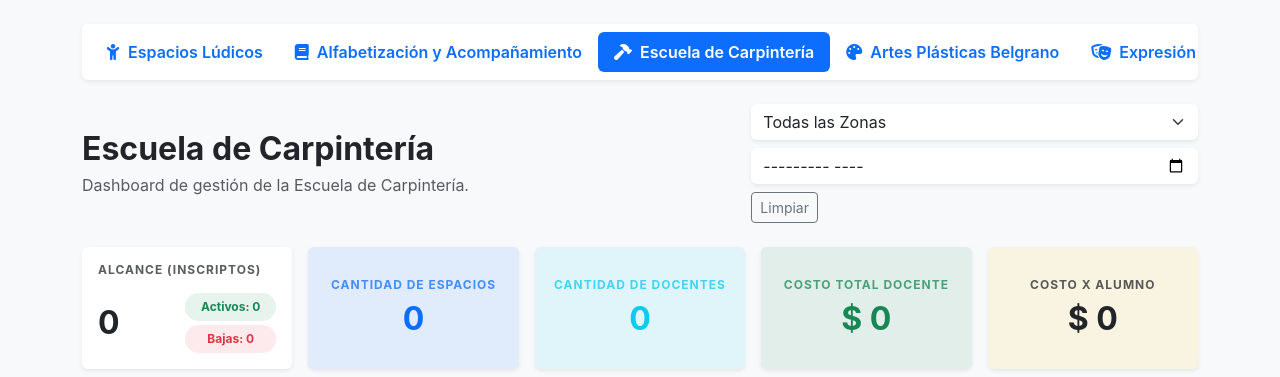
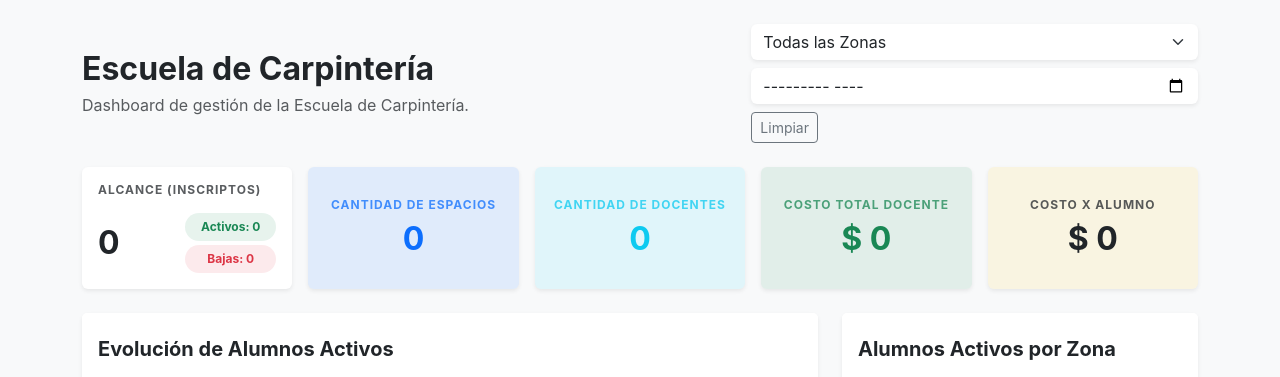
Before and after one commit to datosrcu/tableros-educaci-n, a Django app: page /jardines/dashboard-carpinteria/ in a window 1280 px wide. Shown: the top 377 px of the page. Run offline with Django 5.2, Linux system fonts and the light colour scheme; data that the repository does not hold is empty.

Commit message:
fix(dashboards): hacer tableros independientes sin pestañas globales y mejorar recuperacion de costos docentes por DNI/CUIL

```diff
--- a/jardines/views.py
+++ b/jardines/views.py
@@ -549,13 +549,13 @@ import calendar
 from alumnos.models import Asistencia
 
 def obtener_costos_docentes_api(target_date):
-
     """
     Obtiene los costos de docentes y auxiliares por DNI para un mes/año dado.
     Prioriza la API de Google Apps Script (Google Sheets).
-    Fallback a archivo Excel local si la API no está configurada o falla.
+    Fallback a último mes cargado por DNI y fallback a archivo Excel local si la API no está configurada o falla.
     """
     costos = {}
+    costos_fallback_ultimo_mes = {}
     from django.conf import settings
 
     api_url = getattr(settings, 'GOOGLE_APPS_SCRIPT_COSTOS_URL', '')
@@ -638,23 +638,37 @@ def obtener_costos_docentes_api(target_date):
                     if 0 < costo_val < 10000:
                         costo_val *= 1000  # Convertir montos expresados en miles (ej: 450 -> 450000 pesos)
 
+                    if costo_val > 0:
+                        if dni not in costos_fallback_ultimo_mes:
+                            costos_fallback_ultimo_mes[dni] = costo_val
+                        elif tag == "sheet2_rrhh":
+                            costos_fallback_ultimo_mes[dni] = costo_val
+
+                    dnis_to_add = [dni]
+                    if len(dni) == 11 and dni[:2] in ('20', '27', '23', '24', '25', '26'):
+                        dnis_to_add.append(dni[2:10])
+
+                    if costo_val > 0:
+                        for d_key in dnis_to_add:
+                            if d_key not in costos_fallback_ultimo_mes or tag == "sheet2_rrhh":
+                                costos_fallback_ultimo_mes[d_key] = costo_val
+
                     # Verificar si coincide con el mes seleccionado
                     if mes_item in candidatos_mes or (nombre_mes == mes_item) or ((nombre_mes in mes_item or mes_abrev in mes_item) and year_short in mes_item):
-                        # Si no existe en el diccionario o si es la planilla primaria y tiene un costo > 0
-                        if dni not in costos:
-                            costos[dni] = costo_val
-                        elif tag == "sheet2_rrhh" and costo_val > 0:
-                            costos[dni] = costo_val
+                        for d_key in dnis_to_add:
+                            if d_key not in costos or (tag == "sheet2_rrhh" and costo_val > 0):
+                                costos[d_key] = costo_val
 
                 except (ValueError, TypeError):
                     pass
 
-
+    # Para cualquier DNI no encontrado en el mes seleccionado, usar el último mes cargado disponible
+    for dni, costo_f in costos_fallback_ultimo_mes.items():
+        if dni not in costos or costos[dni] == 0:
+            costos[dni] = costo_f
 
     if costos:
         return costos
-
-
 
     # --- FALLBACK A EXCEL LOCAL SI LA API NO SE USA O FALLA ---
     try:
--- a/templates/jardines/dashboard_espacios_ludicos.html
+++ b/templates/jardines/dashboard_espacios_ludicos.html
@@ -26,37 +26,6 @@
 </head>
 <body>
 <div class="container py-4">
-    <!-- Selector de Tableros por Programa -->
-    <div class="mb-4">
-        <ul class="nav nav-pills bg-white p-2 rounded shadow-sm flex-nowrap overflow-auto">
-            <li class="nav-item">
-                <a class="nav-link text-nowrap fw-semibold {% if request.resolver_match.url_name == 'dashboard_espacios_ludicos' %}active{% endif %}" href="{% url 'jardines:dashboard_espacios_ludicos' %}">
-                    <i class="fas fa-child me-1"></i> Espacios Lúdicos
-                </a>
-            </li>
-            <li class="nav-item">
-                <a class="nav-link text-nowrap fw-semibold {% if request.resolver_match.url_name == 'dashboard_alfabetizacion' %}active{% endif %}" href="{% url 'jardines:dashboard_alfabetizacion' %}">
-                    <i class="fas fa-book me-1"></i> Alfabetización y Acompañamiento
-                </a>
-            </li>
-            <li class="nav-item">
-                <a class="nav-link text-nowrap fw-semibold {% if request.resolver_match.url_name == 'dashboard_carpinteria' %}active{% endif %}" href="{% url 'jardines:dashboard_carpinteria' %}">
-                    <i class="fas fa-hammer me-1"></i> Escuela de Carpintería
-                </a>
-            </li>
-            <li class="nav-item">
-                <a class="nav-link text-nowrap fw-semibold {% if request.resolver_match.url_name == 'dashboard_artes_plasticas' %}active{% endif %}" href="{% url 'jardines:dashboard_artes_plasticas' %}">
-                    <i class="fas fa-palette me-1"></i> Artes Plásticas Belgrano
-                </a>
-            </li>
-            <li class="nav-item">
-                <a class="nav-link text-nowrap fw-semibold {% if request.resolver_match.url_name == 'dashboard_expresion_cultural' %}active{% endif %}" href="{% url 'jardines:dashboard_expresion_cultural' %}">
-                    <i class="fas fa-theater-masks me-1"></i> Expresión Cultural
-                </a>
-            </li>
-        </ul>
-    </div>
-
     <!-- Header y Filtros -->
     <div class="d-flex justify-content-between align-items-center mb-4 flex-wrap gap-3">
         <div>
```
